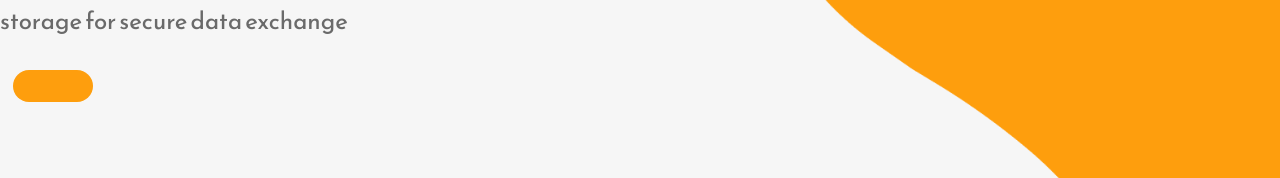
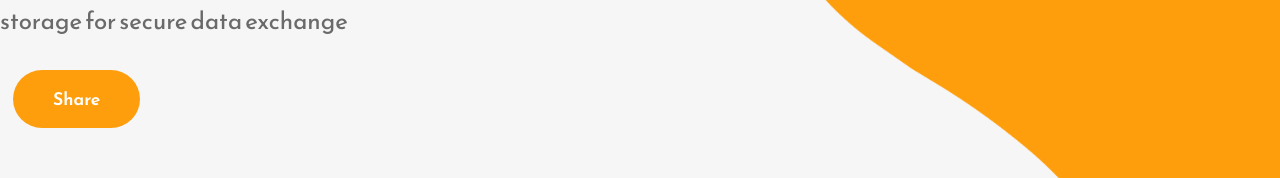
Before and after one commit to akashchoudhary436/Fastshare, a React (Create React App) app in the folder frontend/: page / in a window 1280 px wide. Shown: the part 395-573 px from the top of the page. Built offline with nearby package versions, Linux system fonts and the light colour scheme; no server answers.

Commit message:
Update Home.js

```diff
--- a/frontend/src/components/Home.js
+++ b/frontend/src/components/Home.js
@@ -20,8 +20,10 @@ const Home = () => {
           <p className="primary-text">
           enables quick file sharing with peer-to-peer transfers, torrent support, and temporary cloud storage for secure data exchange
           </p><div className="btn" style={{display:"flex", justifyContent:"space-between" ,gap: "10px"}} >
-          <button className="secondary-button">
-
+          <button className="secondary-button"
+          onClick={() => window.location.href = 'https://torrent.fastsharetorrent.me/'}
+          >
+          Share
           </button>
 
 
```
